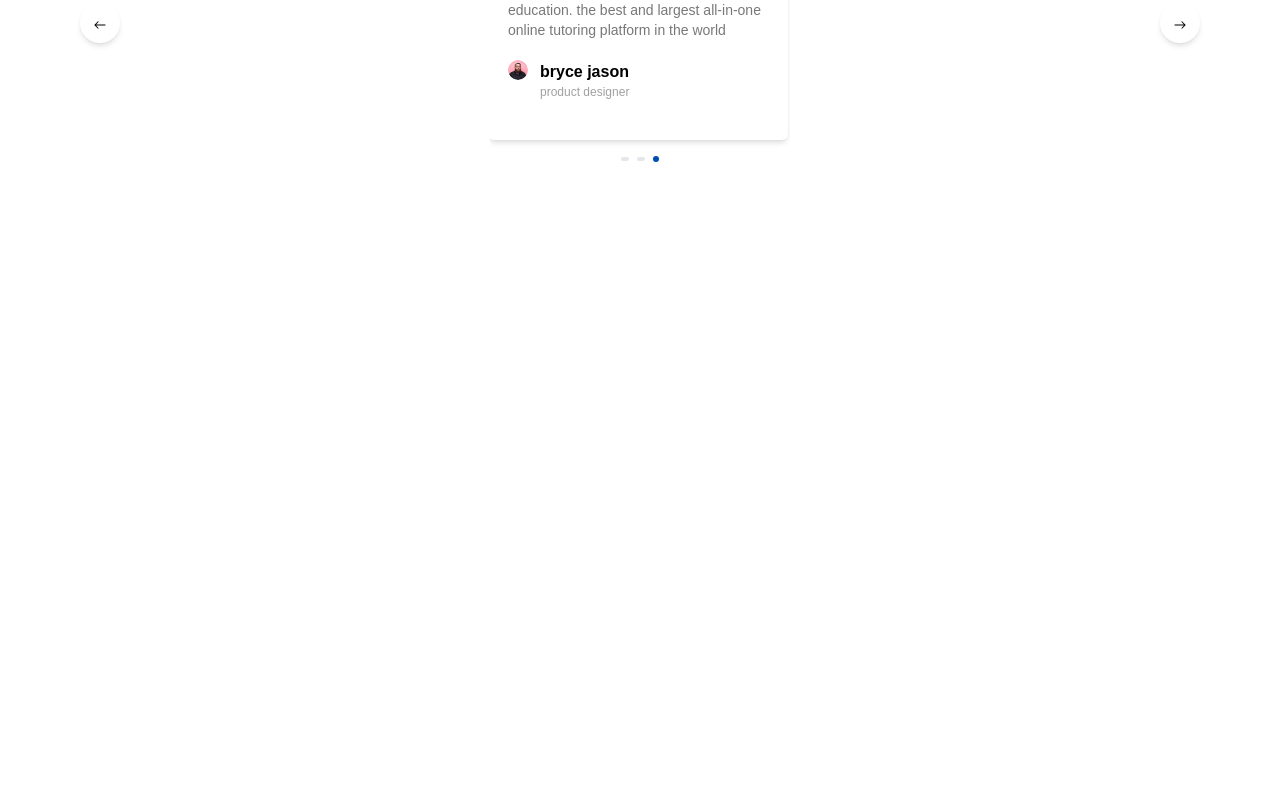
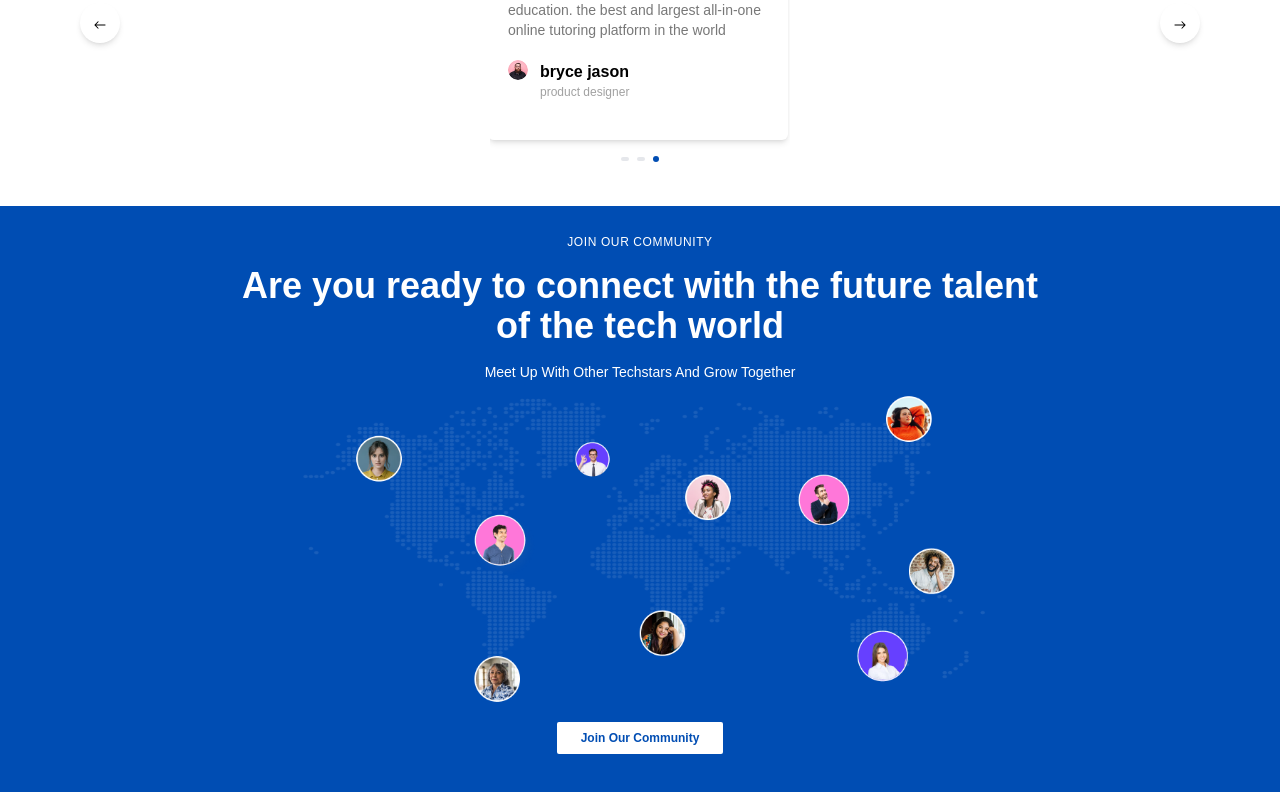
Before and after one commit to Dom000/techtime, a Next.js app in the folder techtime_app/: page / in a window 1280 px wide. Shown: the part 3242-4034 px from the top of the page. Before the commit the page ends 3448 px from the top, so only its background shows below. Built offline with nearby package versions, Linux system fonts and the light colour scheme; a web font is replaced by a local one.

Commit message:
uodated section six

```diff
--- /dev/null
+++ b/techtime_app/components/Section1.js/SixthSection.js
@@ -0,0 +1,38 @@
+import React from "react";
+import Button from "../common/Button";
+import Heading from "../common/Heading";
+
+function SixthSection() {
+  return (
+    <div className="bg-techtimeBlue p-7 flex flex-col justify-center items-center">
+      <div className="flex w-full md:w-[800px] flex-col space-y-4 justify-center items-center">
+        <p className="text-xs tracking-wider text-[#ffffff] capitalize text-center">
+          JOIN OUR COMMUNITY{" "}
+        </p>
+        <Heading
+          text={
+            "Are you  ready to connect with the future talent of the tech world"
+          }
+          className={"text-white text-center"}
+        />
+        <p className=" text-xs md:text-sm text-[#ffffff] text-center">
+          Meet Up With Other Techstars And Grow Together
+        </p>
+      </div>
+      <div className="flex justify-center items-center">
+        {" "}
+        <img
+          src="Frame_209.png"
+          alt="pic"
+          className="object-contain w-[700px]"
+        />
+      </div>
+      <Button
+        text={"Join Our Community"}
+        className={"text-techtimeBlue text-xs my-4 bg-white"}
+      />
+    </div>
+  );
+}
+
+export default SixthSection;
--- a/techtime_app/pages/index.js
+++ b/techtime_app/pages/index.js
@@ -6,6 +6,7 @@ import FifthSection from "../components/Section1.js/FifthSection";
 import FirstSection from "../components/Section1.js/FirstSection";
 import FourthSection from "../components/Section1.js/FourthSection";
 import SecondSection from "../components/Section1.js/SecondSection";
+import SixthSection from "../components/Section1.js/SixthSection";
 import ThirdSection from "../components/Section1.js/ThirdSection";
 
 export default function Home() {
@@ -18,6 +19,7 @@ export default function Home() {
       <ThirdSection />
       <FourthSection />
       <FifthSection />
+      <SixthSection />
     </div>
   );
 }
```
Also changed, not shown: techtime_app/public/Frame_209.png (renamed from techtime_app/public/Frame 209.png).
